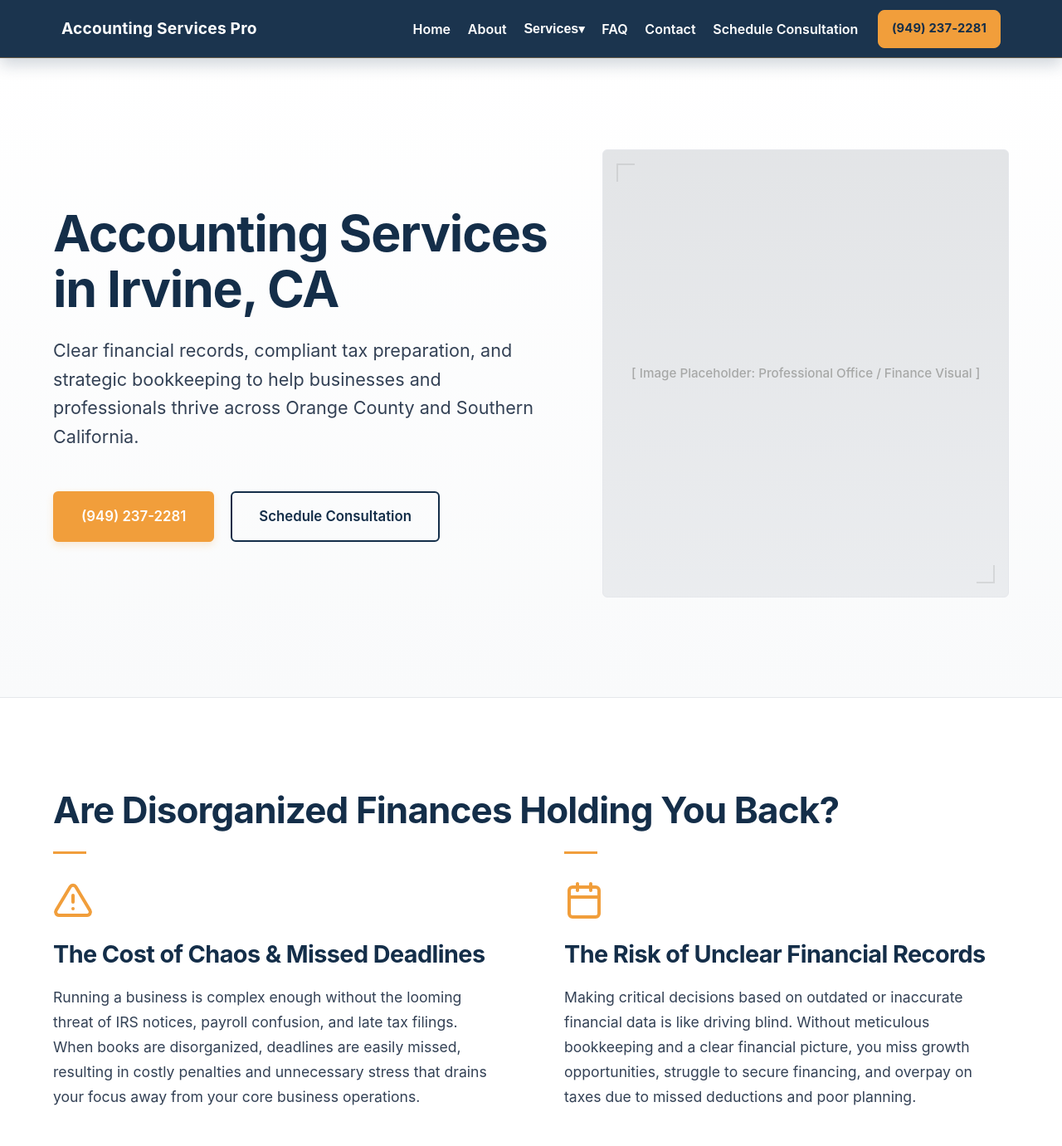
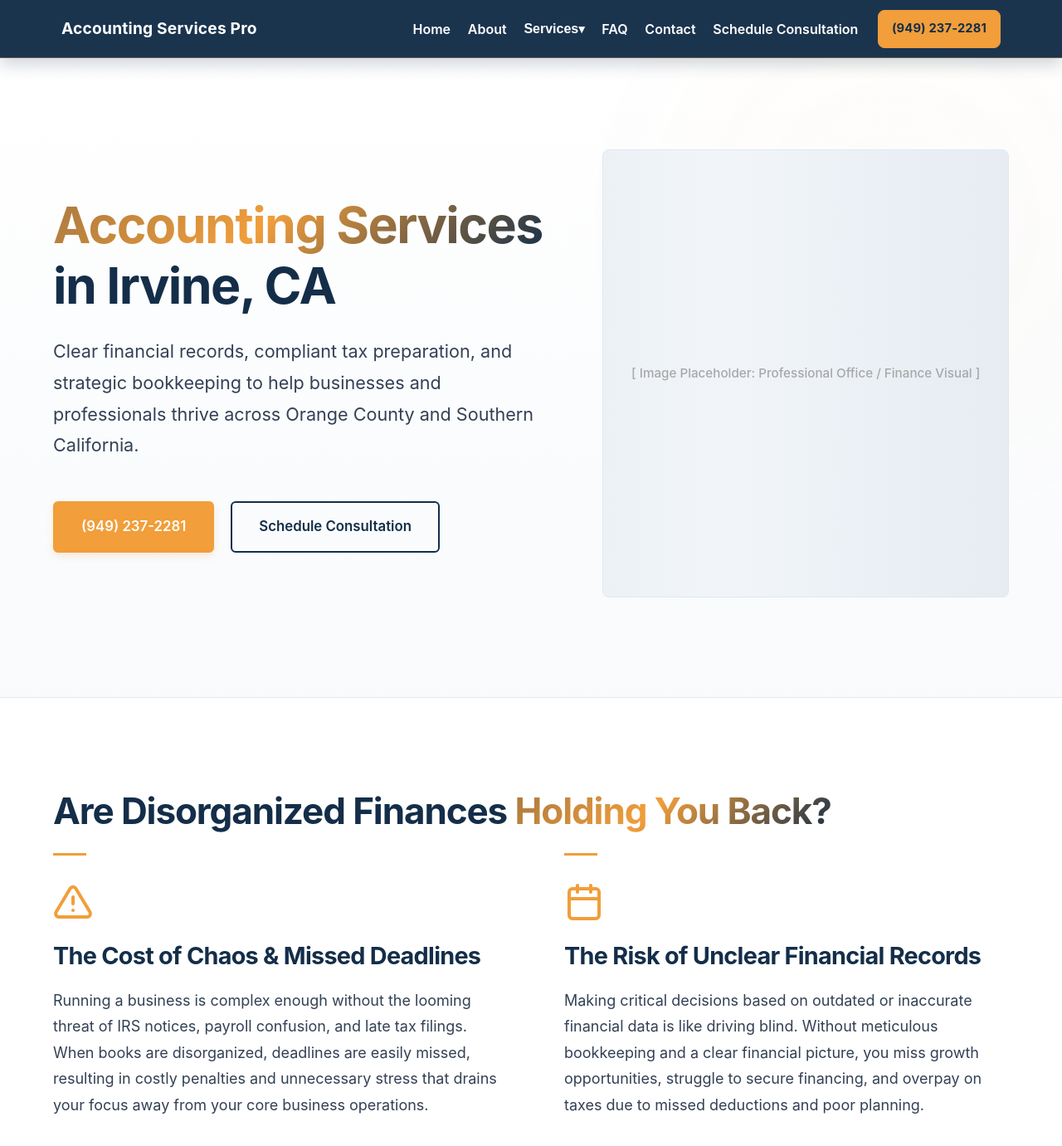
Before and after one commit to YourOnlineSquad/accounting-irvine-ca-accountingservicespro, a Jekyll site: the page built from index.md, in a window 1280 px wide and 1400 px high. Shown: the top 1381 px of the window at 83% size. Built offline with Jekyll 4.4.1, drawn with Linux system fonts in a browser that asks for light colours.

Commit message:
Update homepage.css

```diff
--- a/assets/css/homepage.css
+++ b/assets/css/homepage.css
@@ -9,12 +9,13 @@
   --orange-hover: #d8872a;
   --white: #ffffff;
   --gray: #a7a8a7;
-  --light-gray: #f9fafb; /* Lighter, cooler premium gray */
-  --border-light: #e5e7eb;
+  --light-gray: #f8fafc; /* Crisp, premium gray */
+  --border-light: #e2e8f0;
   --text-main: #334155;
-  --border-radius: 6px;
-  --shadow-subtle: 0 4px 12px rgba(20, 46, 73, 0.04);
-  --shadow-hover: 0 12px 28px rgba(20, 46, 73, 0.08);
+  --text-muted: #64748b;
+  --border-radius: 8px; /* Slightly softer corners */
+  --shadow-subtle: 0 4px 20px rgba(20, 46, 73, 0.03);
+  --shadow-hover: 0 12px 30px rgba(20, 46, 73, 0.08);
 }
 
 /* Global Homepage Resets & Containers */
@@ -24,72 +25,66 @@
   padding: 0 5%;
 }
 
-.section-light {
-  background-color: var(--light-gray);
-}
-
-.section-dark {
-  background-color: var(--dark-blue);
-  color: var(--white);
-}
-
-.text-white {
-  color: var(--white) !important;
-}
-
-.text-center {
-  text-align: center;
-}
+.section-light { background-color: var(--light-gray); }
+.section-dark { background-color: var(--dark-blue); color: var(--white); }
+.text-white { color: var(--white) !important; }
+.text-orange { color: var(--orange) !important; font-weight: 600; }
+.text-center { text-align: center; }
+.relative-z { position: relative; z-index: 2; }
 
 /* Premium Typography Hierarchy */
 h1, h2, h3 {
   font-family: inherit;
-  letter-spacing: -0.02em; /* Tighter headings for modern feel */
+  letter-spacing: -0.025em; /* Tighter headings for modern editorial feel */
   color: var(--dark-blue);
+  line-height: 1.2;
 }
 
 .section-title {
   font-size: 2.75rem;
   margin-bottom: 1.5rem;
   font-weight: 700;
-  line-height: 1.15;
 }
 
 .section-intro {
   font-size: 1.25rem;
-  color: var(--text-main);
-  max-width: 65ch; /* Optimal reading width */
+  color: var(--text-muted);
+  max-width: 65ch;
   margin: 0 auto 3.5rem auto;
   line-height: 1.6;
 }
 
 p {
-  line-height: 1.7;
+  line-height: 1.75; /* Improved breathability */
   color: var(--text-main);
-  font-size: 1.1rem;
+  font-size: 1.125rem; /* Larger base font for premium feel */
+  margin-bottom: 1.25rem;
+}
+
+a {
+  color: var(--dark-blue);
+  text-decoration-color: var(--orange);
+  text-decoration-thickness: 2px;
+  text-underline-offset: 4px;
+  transition: color 0.3s ease;
+}
+
+a:hover { color: var(--orange); }
+
+/* Gradient Text Accent */
+.gradient-text {
+  background: linear-gradient(135deg, var(--dark-blue) 0%, var(--orange) 70%, var(--dark-blue) 100%);
+  background-size: 200% auto;
+  -webkit-background-clip: text;
+  background-clip: text;
+  -webkit-text-fill-color: transparent;
+  animation: gradient-shift 6s ease-in-out infinite alternate;
 }
 
 /* Icons & Graphics */
-.icon-lg {
-  width: 48px;
-  height: 48px;
-  display: block;
-  margin: 0 auto 1.5rem auto;
-}
-
-.icon-md {
-  width: 32px;
-  height: 32px;
-  display: block;
-  margin: 0 auto 1rem auto;
-}
-
-.icon-sm {
-  width: 24px;
-  height: 24px;
-  flex-shrink: 0;
-  margin-top: 2px;
-}
+.icon-lg { width: 48px; height: 48px; display: block; margin: 0 auto 1.5rem auto; }
+.icon-md { width: 32px; height: 32px; display: block; margin: 0 auto 1rem auto; }
+.icon-sm { width: 24px; height: 24px; flex-shrink: 0; margin-top: 2px; }
 
 /* Buttons - Premium Treatment */
 .btn {
@@ -99,53 +94,88 @@
   padding: 14px 32px;
   font-size: 1.05rem;
   font-weight: 600;
-  text-decoration: none;
-  border-radius: var(--border-radius);
-  transition: all 0.3s ease;
+  text-decoration: none !important;
+  border-radius: 6px;
+  transition: background-color 0.3s ease, transform 0.3s ease, box-shadow 0.3s ease;
   cursor: pointer;
   border: 2px solid transparent;
 }
 
 .btn-primary {
   background-color: var(--orange);
-  color: var(--white);
-  box-shadow: 0 4px 10px rgba(241, 158, 59, 0.2); /* Soft orange glow */
+  color: var(--white) !important;
+  box-shadow: 0 4px 10px rgba(241, 158, 59, 0.2);
 }
 
 .btn-primary:hover {
   background-color: var(--orange-hover);
-  color: var(--white);
   transform: translateY(-2px);
   box-shadow: 0 6px 15px rgba(241, 158, 59, 0.3);
 }
 
 .btn-secondary {
   background-color: transparent;
-  color: var(--dark-blue);
+  color: var(--dark-blue) !important;
   border-color: var(--dark-blue);
 }
 
 .btn-secondary:hover {
   background-color: var(--dark-blue);
-  color: var(--white);
+  color: var(--white) !important;
 }
 
-.btn-large {
-  padding: 16px 40px;
-  font-size: 1.15rem;
+.btn-large { padding: 16px 40px; font-size: 1.15rem; }
+
+/* CSS Animations & Visual Depth */
+@keyframes shimmer {
+  0% { background-position: -200% 0; }
+  100% { background-position: 200% 0; }
 }
 
-/* Layout Utilities */
-.two-col-layout {
-  display: grid;
-  grid-template-columns: 1fr 1fr;
-  gap: 5rem;
-  align-items: center;
+@keyframes gradient-shift {
+  0% { background-position: 0% 50%; }
+  100% { background-position: 100% 50%; }
 }
 
-/* Image Placeholders - Intentional & Architectural */
+@keyframes pulse-glow {
+  0% { opacity: 0.3; transform: scale(1); }
+  100% { opacity: 0.6; transform: scale(1.05); }
+}
+
+.hover-lift {
+  transition: transform 0.3s ease, box-shadow 0.3s ease;
+}
+.hover-lift:hover {
+  transform: translateY(-4px);
+  box-shadow: var(--shadow-hover);
+}
+
+/* Soft Background Glows */
+.home-hero, .services-overview, .section-dark { position: relative; overflow: hidden; }
+
+.bg-glow {
+  position: absolute;
+  width: 800px;
+  height: 800px;
+  border-radius: 50%;
+  pointer-events: none;
+  animation: pulse-glow 8s ease-in-out infinite alternate;
+}
+.hero-glow {
+  background: radial-gradient(circle, rgba(241,158,59,0.05) 0%, rgba(255,255,255,0) 70%);
+  top: -200px; right: -200px;
+}
+.services-glow {
+  background: radial-gradient(circle, rgba(20,46,73,0.03) 0%, rgba(255,255,255,0) 70%);
+  bottom: -400px; left: -200px;
+}
+.dark-glow {
+  background: radial-gradient(circle, rgba(241,158,59,0.1) 0%, rgba(20,46,73,0) 70%);
+  top: -300px; right: -200px;
+}
+
+/* Image Placeholders with Shimmer */
 .image-placeholder {
-  background-color: #f0f2f5;
   border: 1px solid var(--border-light);
   border-radius: var(--border-radius);
   display: flex;
@@ -157,291 +187,93 @@
   text-align: center;
   padding: 2rem;
   width: 100%;
-  position: relative;
-  overflow: hidden;
 }
 
-/* Subtle corner accents for placeholders */
-.image-placeholder::before, .image-placeholder::after {
-  content: "";
-  position: absolute;
-  width: 20px;
-  height: 20px;
-  border: 2px solid var(--gray);
-  opacity: 0.3;
+.shimmer {
+  background: linear-gradient(90deg, #f1f5f9 0px, #e2e8f0 50%, #f1f5f9 100%);
+  background-size: 200% 100%;
+  animation: shimmer 4s infinite linear;
 }
-.image-placeholder::before { top: 1rem; left: 1rem; border-right: none; border-bottom: none; }
-.image-placeholder::after { bottom: 1rem; right: 1rem; border-left: none; border-top: none; }
+
+.shimmer-dark {
+  background: linear-gradient(90deg, #1e3a5f 0px, #2a4c7a 50%, #1e3a5f 100%);
+  background-size: 200% 100%;
+  animation: shimmer 4s infinite linear;
+  border-color: #2a4c7a;
+  color: #6486ab;
+}
 
 .image-placeholder-large { min-height: 540px; }
 .image-placeholder-medium { min-height: 460px; }
 .image-placeholder-tall { min-height: 600px; }
+.image-placeholder-profile { min-height: 300px; border-radius: var(--border-radius); margin-bottom: 1.5rem; }
 
-/* 1. Hero Section - More Breathing Room & Soft Background */
-.home-hero {
-  padding: 110px 0 120px;
-  background: linear-gradient(180deg, var(--white) 0%, var(--light-gray) 100%);
-  border-bottom: 1px solid var(--border-light);
+/* Layout Utilities */
+.two-col-layout { display: grid; grid-template-columns: 1fr 1fr; gap: 5rem; align-items: center; }
+
+/* 1. Hero Section */
+.home-hero { padding: 110px 0 120px; background: linear-gradient(180deg, var(--white) 0%, var(--light-gray) 100%); border-bottom: 1px solid var(--border-light); }
+.hero-container { display: grid; grid-template-columns: 1.1fr 0.9fr; gap: 4rem; align-items: center; z-index: 2; position: relative;}
+.hero-content h1 { font-size: 3.8rem; margin-bottom: 1.5rem; }
+.hero-subtitle { font-size: 1.35rem; margin-bottom: 3rem; max-width: 55ch; }
+.hero-actions { display: flex; gap: 1.25rem; }
+
+/* 2. Pain Points */
+.pain-points { padding: 110px 0; background-color: var(--white); }
+.pain-points .two-col-layout { align-items: start; }
+.content-block { padding: 0; position: relative; }
+.content-block::before { content: ""; display: block; width: 40px; height: 3px; background-color: var(--orange); margin-bottom: 2rem; }
+.content-block svg { margin: 0 0 1.5rem 0; }
+.content-block h3 { font-size: 1.8rem; margin-bottom: 1.25rem; text-align: left; }
+.content-block p { text-align: left; max-width: 55ch; }
+
+/* 3. Services Overview */
+.services-overview { padding: 110px 0; background-color: var(--light-gray); border-top: 1px solid var(--border-light); border-bottom: 1px solid var(--border-light); }
+.services-grid { display: grid; grid-template-columns: repeat(auto-fit, minmax(360px, 1fr)); gap: 2.5rem; position: relative; z-index: 2;}
+.service-card { display: block; text-decoration: none; background: var(--white); border: 1px solid var(--border-light); padding: 3rem 2.5rem; border-radius: var(--border-radius); box-shadow: var(--shadow-subtle); }
+.service-card h3 { font-size: 1.5rem; margin-bottom: 1rem; transition: color 0.3s ease; text-align: center; }
+.service-card:hover h3 { color: var(--orange); }
+.service-card p { margin: 0; text-align: center; color: var(--text-muted); }
+
+/* 4. Local Section */
+.local-expertise { padding: 120px 0; }
+.local-text h2 { margin-bottom: 1.5rem; }
+.local-text p { font-size: 1.2rem; margin-bottom: 1.75rem; opacity: 0.9; text-align: left; max-width: 55ch; }
+
+/* 5. Process Section */
+.our-process { padding: 110px 0; background-color: var(--white); }
+.process-grid { display: grid; grid-template-columns: repeat(4, 1fr); gap: 2.5rem; margin-top: 4rem; }
+.process-step { display: flex; flex-direction: column; align-items: flex-start; }
+.step-number { color: var(--orange); display: block; font-size: 3rem; font-weight: 300; margin-bottom: 1rem; line-height: 1; }
+.process-step h3 { font-size: 1.4rem; margin-bottom: 1rem; text-align: left; }
+.process-step p { text-align: left; width: 100%; color: var(--text-muted); }
+
+/* 6. Trust & EEAT */
+.trust-eeat { padding: 110px 0; background-color: var(--light-gray); border-top: 1px solid var(--border-light); }
+.trust-list { list-style: none; padding: 0; margin-top: 2.5rem; }
+.trust-list li { margin-bottom: 1.75rem; display: flex; align-items: flex-start; gap: 1.25rem; font-size: 1.15rem; color: var(--text-main); line-height: 1.6; }
+.trust-text p { font-size: 1.25rem; text-align: left; max-width: 55ch; }
+
+/* 7. Founder Team Section */
+.team-section { padding: 110px 0; background-color: var(--white); border-top: 1px solid var(--border-light); }
+.team-grid { display: grid; grid-template-columns: repeat(3, 1fr); gap: 3rem; margin-top: 4rem; }
+.team-member { background: var(--white); border: 1px solid var(--border-light); padding: 2rem; border-radius: var(--border-radius); box-shadow: var(--shadow-subtle); text-align: center; }
+.team-member h3 { font-size: 1.4rem; margin-bottom: 0.25rem; }
+.team-title { font-size: 1rem; margin-bottom: 1.25rem; text-transform: uppercase; letter-spacing: 0.05em; }
+.team-member p { font-size: 1.05rem; color: var(--text-muted); }
+
+/* 8. Final CTA */
+.final-cta { padding: 140px 0; position: relative; overflow: hidden;}
+.final-cta h2 { font-size: 3.2rem; margin-bottom: 1.25rem; color: var(--white); }
+.final-cta p { font-size: 1.35rem; margin-bottom: 3.5rem; opacity: 0.9; max-width: 60ch; margin-left: auto; margin-right: auto; }
+.cta-buttons { display: flex; justify-content: center; gap: 1.5rem; }
+.final-cta .btn-secondary { border-color: rgba(255, 255, 255, 0.3); color: var(--white) !important; }
+.final-cta .btn-secondary:hover { background-color: var(--white); color: var(--dark-blue) !important; border-color: var(--white); }
+
+/* Accessibility: Reduced Motion */
+@media (prefers-reduced-motion: reduce) {
+  .shimmer, .shimmer-dark, .gradient-text, .bg-glow, .hover-lift, .btn {
+    animation: none !important;
+    transition: none !important;
+  }
 }
-
-.hero-container {
-  display: grid;
-  grid-template-columns: 1.1fr 0.9fr;
-  gap: 4rem;
-  align-items: center;
-}
-
-.hero-content h1 {
-  font-size: 3.8rem;
-  color: var(--dark-blue);
-  line-height: 1.1;
-  margin-bottom: 1.5rem;
-}
-
-.hero-subtitle {
-  font-size: 1.35rem;
-  color: var(--text-main);
-  margin-bottom: 3rem;
-  max-width: 55ch;
-  line-height: 1.6;
-}
-
-.hero-actions {
-  display: flex;
-  gap: 1.25rem;
-}
-
-/* 2. Pain Points - Editorial Layout */
-.pain-points {
-  padding: 110px 0;
-  background-color: var(--white);
-}
-
-.pain-points .two-col-layout {
-  align-items: start;
-}
-
-.content-block {
-  padding: 0;
-  position: relative;
-}
-
-/* Add a subtle accent line instead of a box */
-.content-block::before {
-  content: "";
-  display: block;
-  width: 40px;
-  height: 3px;
-  background-color: var(--orange);
-  margin-bottom: 2rem;
-}
-
-.content-block svg {
-  margin: 0 0 1.5rem 0; /* Left align icon for editorial feel */
-}
-
-.content-block h3 {
-  color: var(--dark-blue);
-  font-size: 1.8rem;
-  margin-bottom: 1.25rem;
-  text-align: left;
-}
-
-.content-block p {
-  text-align: left;
-  max-width: 55ch;
-}
-
-/* 3. Services Overview - Refined Cards */
-.services-overview {
-  padding: 110px 0;
-  background-color: var(--light-gray);
-  border-top: 1px solid var(--border-light);
-  border-bottom: 1px solid var(--border-light);
-}
-
-.services-grid {
-  display: grid;
-  grid-template-columns: repeat(auto-fit, minmax(360px, 1fr));
-  gap: 2.5rem;
-}
-
-.service-card {
-  display: block;
-  text-decoration: none;
-  background: var(--white);
-  border: 1px solid var(--border-light);
-  padding: 3rem 2.5rem;
-  border-radius: var(--border-radius);
-  box-shadow: var(--shadow-subtle);
-  transition: all 0.3s ease;
-}
-
-.service-card:hover {
-  transform: translateY(-4px);
-  box-shadow: var(--shadow-hover);
-  border-color: #d1d5db; /* Keep border neutral, let shadow do the work */
-}
-
-.service-card h3 {
-  color: var(--dark-blue);
-  font-size: 1.5rem;
-  margin-bottom: 1rem;
-  transition: color 0.3s ease;
-  text-align: center;
-}
-
-.service-card:hover h3 {
-  color: var(--orange);
-}
-
-.service-card p {
-  margin: 0;
-  color: var(--text-main);
-  text-align: center;
-}
-
-/* 4. Local Section - Richer Dark Theme */
-.local-expertise {
-  padding: 120px 0;
-}
-
-.local-text h2 {
-  margin-bottom: 1.5rem;
-}
-
-.local-text p {
-  font-size: 1.2rem;
-  margin-bottom: 1.75rem;
-  opacity: 0.85;
-  text-align: left;
-  max-width: 55ch;
-  line-height: 1.8;
-}
-
-/* Adjust placeholder for dark background */
-.section-dark .image-placeholder {
-  background-color: #1a3655;
-  border-color: #2c4a6b;
-  color: #5c7b9e;
-}
-.section-dark .image-placeholder::before,
-.section-dark .image-placeholder::after {
-  border-color: #2c4a6b;
-}
-
-/* 5. Process Section - Slimmer & Elegant */
-.our-process {
-  padding: 110px 0;
-  background-color: var(--white);
-}
-
-.process-grid {
-  display: grid;
-  grid-template-columns: repeat(4, 1fr);
-  gap: 2.5rem;
-  margin-top: 4rem;
-}
-
-.process-step {
-  position: relative;
-  padding: 0; /* Remove card padding for an open editorial layout */
-  background: transparent;
-  box-shadow: none;
-  border-radius: 0;
-  display: flex;
-  flex-direction: column;
-  align-items: flex-start; /* Align left for cleaner reading */
-}
-
-/* Premium number treatment */
-.step-number {
-  background-color: transparent;
-  color: var(--orange);
-  width: auto;
-  height: auto;
-  display: block;
-  font-size: 3rem;
-  font-weight: 300; /* Sleeker, lighter font weight */
-  border-radius: 0;
-  margin-bottom: 1rem;
-  line-height: 1;
-}
-
-.process-step h3 {
-  color: var(--dark-blue);
-  font-size: 1.4rem;
-  margin-bottom: 1rem;
-  text-align: left;
-}
-
-.process-step p {
-  text-align: left;
-  width: 100%;
-}
-
-/* 6. Trust & EEAT - Balanced */
-.trust-eeat {
-  padding: 110px 0;
-  background-color: var(--light-gray);
-  border-top: 1px solid var(--border-light);
-}
-
-.trust-list {
-  list-style: none;
-  padding: 0;
-  margin-top: 2.5rem;
-}
-
-.trust-list li {
-  margin-bottom: 1.75rem;
-  display: flex;
-  align-items: flex-start;
-  gap: 1.25rem;
-  font-size: 1.15rem;
-  color: var(--text-main);
-  line-height: 1.6;
-}
-
-.trust-text p {
-  font-size: 1.25rem;
-  text-align: left;
-  max-width: 55ch;
-}
-
-/* 7. Final CTA - Strong Conversion */
-.final-cta {
-  padding: 140px 0;
-  background-color: var(--dark-blue);
-}
-
-.final-cta h2 {
-  font-size: 3.2rem;
-  margin-bottom: 1.25rem;
-}
-
-.final-cta p {
-  font-size: 1.35rem;
-  margin-bottom: 3.5rem;
-  opacity: 0.9;
-  max-width: 60ch;
-  margin-left: auto;
-  margin-right: auto;
-}
-
-.cta-buttons {
-  display: flex;
-  justify-content: center;
-  gap: 1.5rem;
-}
-
-.final-cta .btn-secondary {
-  border-color: rgba(255, 255, 255, 0.3);
-  color: var(--white);
-}
-
-.final-cta .btn-secondary:hover {
-  background-color: var(--white);
-  color: var(--dark-blue);
-  border-color: var(--white);
-}
```
